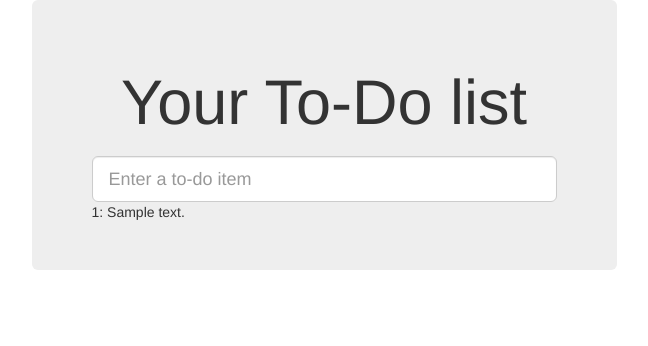
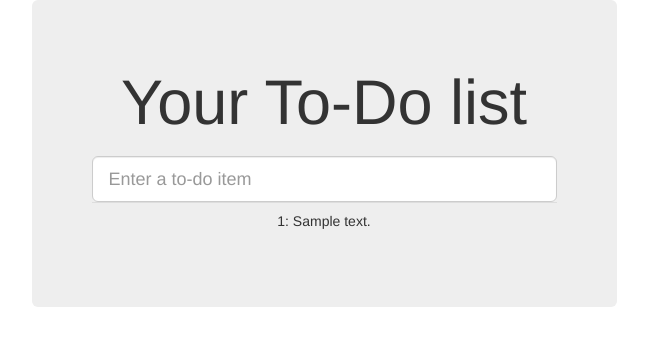
Before and after one commit to kript/testinggoat, a Django app: page /lists/1/ in a window 1280 px wide. Shown: the top 346 px of the page, without its empty margins (316-964 px from the left). Run offline with Django 3.2, Linux system fonts and the light colour scheme; tables that the repository leaves empty hold one stand-in row (values such as "Sample post"); some libraries are stand-ins or nearby versions.

Commit message:
fixed a few things missing by the end of chap 7, inc upgrading python & selenium

```diff
--- a/functional_tests/tests.py
+++ b/functional_tests/tests.py
@@ -1,8 +1,8 @@
-from django.test import LiveServerTestCase
+from django.contrib.staticfiles.testing import StaticLiveServerCase
 from selenium import webdriver
 from selenium.webdriver.common.keys import Keys
 
-class NewVisitorTest(LiveServerTestCase):
+class NewVisitorTest(StaticLiveServerCase):
 
 	def setUp(self): #
 		self.browser = webdriver.Firefox()
--- a/lists/templates/list.html
+++ b/lists/templates/list.html
@@ -5,7 +5,7 @@
 {% block form_action %}/lists/{{ list.id }}/new_item{% endblock %}
 
 {% block table %}
-	<table id="id_list_table">
+	<table id="id_list_table" class="table">
 		{% for item in list.item_set.all %}
 			<tr><td>{{ forloop.counter }}: {{ item.text }}</td></tr>
 		{% endfor %}
```
